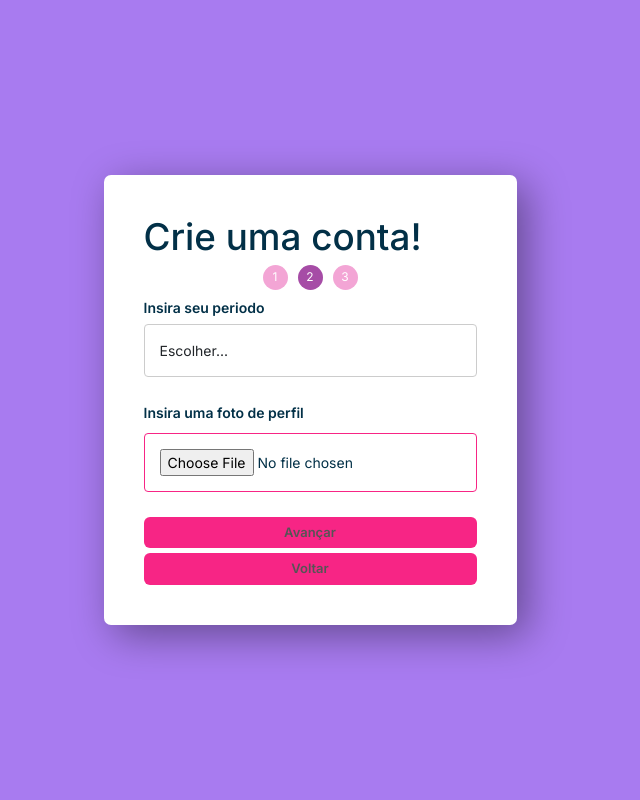
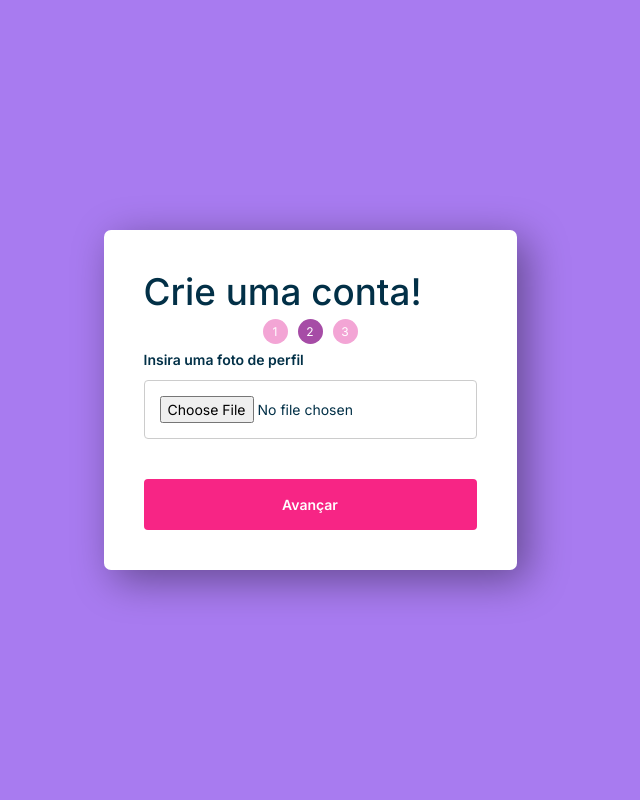
Before and after one commit to EddieSantana21/bibliOwl, a PHP site: page /pages/register/cadastro2.php in a window 1280 px wide. Shown: the whole page, without its empty margins (330-970 px from the left). Run offline with PHP 8.4, Linux system fonts and the light colour scheme.

Commit message:
Inserção de foto
Feito configuração de pastas e href. Inserção de imagem no cadastro.

```diff
--- a/bibliowl/css/style.css
+++ b/bibliowl/css/style.css
@@ -210,3 +210,7 @@ body {
   .step.active {
     background-color: #a64ca6;
   }
+
+  #imagePreview {
+    object-fit: cover; /* Corta a imagem para caber no contêiner */
+}
--- a/bibliowl/pages/login.php
+++ b/bibliowl/pages/login.php
@@ -6,7 +6,7 @@
     <meta name="viewport" content="width=device-width, initial-scale=1.0">
     <title>BibliOwl</title>
     <link href="https://cdn.jsdelivr.net/npm/bootstrap@5.3.3/dist/css/bootstrap.min.css" rel="stylesheet" integrity="sha384-QWTKZyjpPEjISv5WaRU9OFeRpok6YctnYmDr5pNlyT2bRjXh0JMhjY6hW+ALEwIH" crossorigin="anonymous">
-    <link rel="stylesheet" href="css/style.css">
+    <link rel="stylesheet" href="../css/style.css">
 </head>
 
 <body>
@@ -24,7 +24,7 @@
 
                 <input type="submit" value="Acessar" class="btn" />
                 <!-- <input type="button" value="Criar conta" class="btn" /> -->
-                <a href="components/page.php" class="text-criar-conta">Criar conta</a>
+                <a href="register/cadastro1.php" class="text-criar-conta">Criar conta</a>
             </form>
         </div>
     </section>
--- a/bibliowl/pages/register/cadastro2.php
+++ b/bibliowl/pages/register/cadastro2.php
@@ -6,46 +6,51 @@
     <meta name="viewport" content="width=device-width, initial-scale=1.0">
     <title>BibliOwl</title>
     <link href="https://cdn.jsdelivr.net/npm/bootstrap@5.3.3/dist/css/bootstrap.min.css" rel="stylesheet" integrity="sha384-QWTKZyjpPEjISv5WaRU9OFeRpok6YctnYmDr5pNlyT2bRjXh0JMhjY6hW+ALEwIH" crossorigin="anonymous">
-    <link rel="stylesheet" href="css/style.css">
+    <link rel="stylesheet" href="../../css/style.css">
 </head>
 
 <body>
     <section>
         <div class="page">
-            <form method="POST" class="formCadastro" action="components/validacao/validarLogin.php">
+            <form method="POST" class="formCadastro" action="cadastro3.php">
                 <h1>Crie uma conta!</h1>
                 <div class="step-container">
-                    <div class="step ">1</div>
+                    <div class="step">1</div>
                     <div class="step active">2</div>
-                    <div class="step ">3</div>
+                    <div class="step">3</div>
                 </div>
 
-                <div class="form-group">
-                    <label for="inputEstado">Insira seu periodo</label>
-                    <select id="inputEstado" class="form-control">
-                        <option selected>Escolher...</option>
-                        <option value="Primeiro">1° Semestre</option>
-                        <option value="Segundo">2° Semestre</option>
-                        <option value="Terceiro">3° Semestre</option>
-                        <option value="Quarto">4° Semestre</option>
-                        <option value="Quinto">5° Semestre</option>
-                        <option value="Sexto">6° Semestre</option>
-                    </select>
+                <label for="fotoPerfil">Insira uma foto de perfil</label>
+                <input type="file" id="fotoPerfil" class="ft" accept="image/*" onchange="previewImage(event)" />
+
+                <div id="previewContainer" style="margin-top: 10px;">
+                    <img id="imagePreview" src="" alt="Prévia da imagem" style="display: none; max-width: 200px; max-height: 200px;" />
                 </div>
 
-                <label for="nome">Insira uma foto de perfil </label>
-                <input type="file" placeholder="Insira sua foto" autofocus="true" class="ft" />
-
-                <a href="cadastro3.php" class="btn">Avançar</a>
-                <a href="cadastro.php" class="btn">Voltar</a>
-
+                <input type="submit" value="Avançar" class="btn" />
             </form>
         </div>
     </section>
 
+    <script>
+        function previewImage(event) {
+            const input = event.target;
+            const preview = document.getElementById('imagePreview');
+
+            if (input.files && input.files[0]) {
+                const reader = new FileReader();
+
+                reader.onload = function(e) {
+                    preview.src = e.target.result;
+                    preview.style.display = 'block';
+                };
+
+                reader.readAsDataURL(input.files[0]);
+            }
+        }
+    </script>
 
     <script src="https://cdn.jsdelivr.net/npm/bootstrap@5.3.3/dist/js/bootstrap.bundle.min.js" integrity="sha384-YvpcrYf0tY3lHB60NNkmXc5s9fDVZLESaAA55NDzOxhy9GkcIdslK1eN7N6jIeHz" crossorigin="anonymous"></script>
-
 </body>
 
 </html>
```
Also changed, not shown: bibliowl/pages/register/cadastro1.php (+9 -7 lines), bibliowl/pages/register/cadastro3.php (+6 -6 lines).
